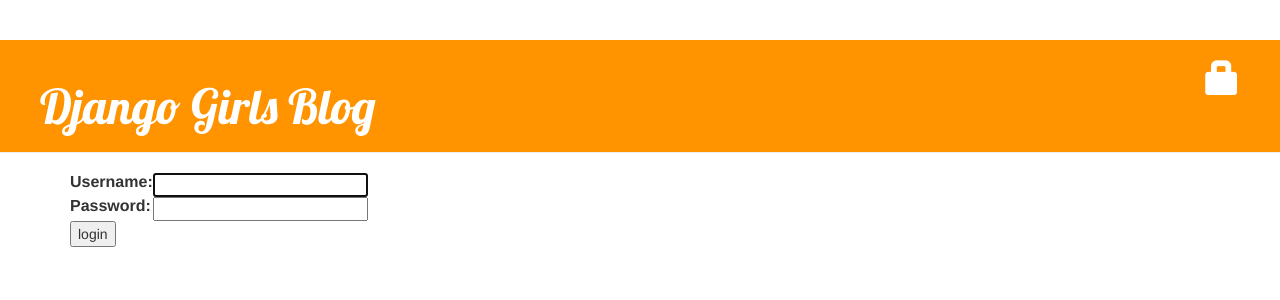
After one commit to amyzhang0330/my-first-blog, a Django app: page /accounts/login/ in a window 1280 px wide. The commit adds this page. Shown: the top 300 px of the page. Run offline with Django 3.2, Linux system fonts and the light colour scheme; some libraries are stand-ins or nearby versions.

Commit message:
Added user authentication

```diff
--- a/blog/templates/blog/base.html
+++ b/blog/templates/blog/base.html
@@ -11,9 +11,13 @@
     </head>
 	<body>
 	    <div class="page-header">
-	    	<a href="{% url "blog.views.post_new" %}" class="top-menu"><span class="glyphicon glyphicon-plus">
-	    	<a href="{% url 'post_draft_list' %}" class="top-menu"><span class="glyphicon glyphicon-edit"></span></a>
-	    	</span></a>
+            {% if user.is_authenticated %}
+            	<a href="{% url 'post_new' %}" class="top-menu"><span class="glyphicon glyphicon-plus"></span></a>
+            	<a href="{% url 'post_draft_list' %}" class="top-menu"><span class="glyphicon glyphicon-edit"></span></a>
+            	<p class="top-menu">Hello {{ user.username }}<small>(<a href="{% url 'django.contrib.auth.views.logout' %}">Log out</a>)</small></p>
+            {% else %}
+                <a href="{% url 'django.contrib.auth.views.login' %}" class="top-menu"><span class="glyphicon glyphicon-lock"></span></a>
+            {% endif %}
 	        <h1><a href="/">Django Girls Blog</a></h1>
 	    </div>
 	    <div class="content container">
--- a/blog/templates/blog/post_detail.html
+++ b/blog/templates/blog/post_detail.html
@@ -2,6 +2,7 @@
 
 {% block content %}
     <div class="post">
+        {% if user.is_authenticated %}
             {% if post.published_date %}
                 <div class="date">
                     {{ post.published_date }}
@@ -11,6 +12,7 @@
         	{% endif %}
             <a class="btn btn-default" href="{% url "post_edit" pk=post.pk %}"><span class="glyphicon glyphicon-pencil"></span></a>
             <a class="btn btn-default" href="{% url 'post_remove' pk=post.pk %}"><span class="glyphicon glyphicon-remove"></span></a>
+        {% endif %}
         <h1>{{ post.title }}</h1>
         <p>{{ post.text|linebreaks }}</p>
     </div>
--- /dev/null
+++ b/blog/templates/registration/login.html
@@ -0,0 +1,26 @@
+{% extends "blog/base.html" %}
+
+{% block content %}
+
+{% if form.errors %}
+<p>Your username and password didn't match. Please try again.</p>
+{% endif %}
+
+<form method="post" action="{% url 'django.contrib.auth.views.login' %}">
+{% csrf_token %}
+<table>
+<tr>
+    <td>{{ form.username.label_tag }}</td>
+    <td>{{ form.username }}</td>
+</tr>
+<tr>
+    <td>{{ form.password.label_tag }}</td>
+    <td>{{ form.password }}</td>
+</tr>
+</table>
+
+<input type="submit" value="login" />
+<input type="hidden" name="next" value="{{ next }}" />
+</form>
+
+{% endblock %}
--- a/mysite/settings.py
+++ b/mysite/settings.py
@@ -102,3 +102,4 @@ USE_TZ = True
 
 STATIC_URL = '/static/'
 STATIC_ROOT = os.path.join(BASE_DIR, 'static')
+LOGIN_REDIRECT_URL = '/'
--- a/mysite/urls.py
+++ b/mysite/urls.py
@@ -4,5 +4,7 @@ from django.contrib import admin
 urlpatterns = [
 
     url(r'^admin/', include(admin.site.urls)),
+    url(r'^accounts/login/$', 'django.contrib.auth.views.login'),
+    url(r'^accounts/logout/$', 'django.contrib.auth.views.logout', {'next_page': '/'}),
     url(r'', include('blog.urls')),
 ]
```
Also changed, not shown: blog/views.py (+7 -0 lines). Lines whose indentation alone changed are shown as unchanged.
